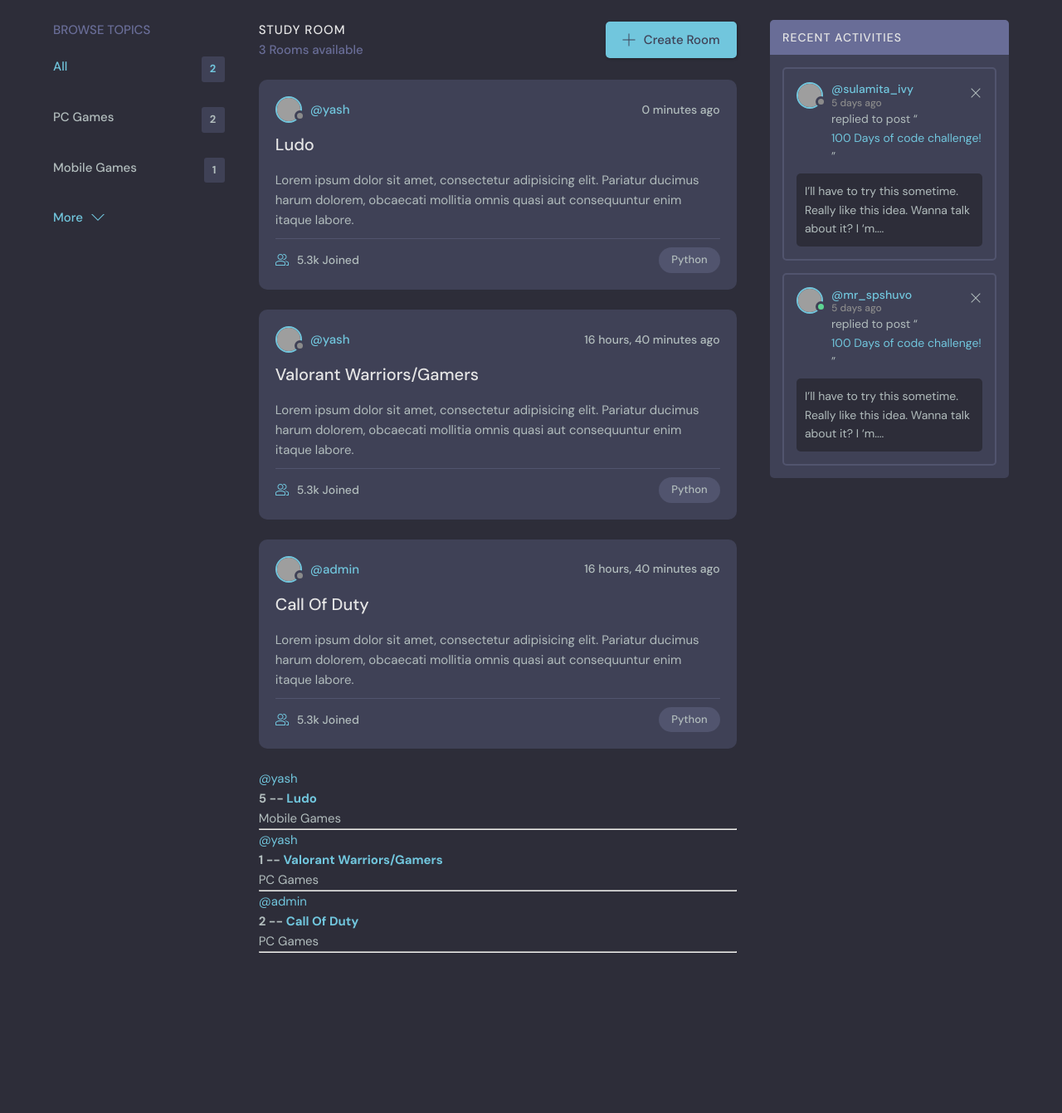
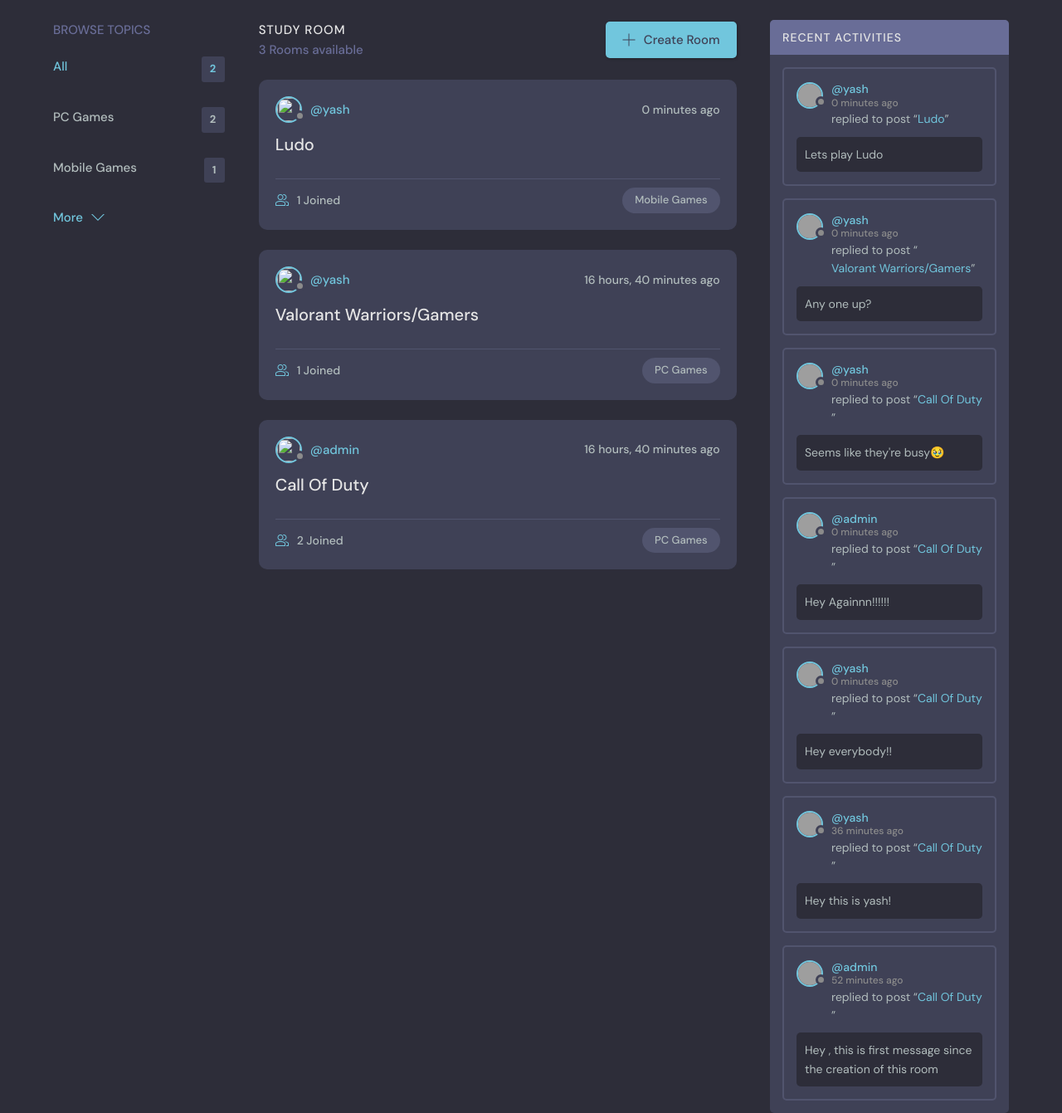
Before and after one commit to yxsh16/NextLink-django, a Django app: page / in a window 1280 px wide. Shown: the part 76-1417 px from the top of the page at 83% size. Before the commit the page ends 1224 px from the top, so only its background shows below. Run offline with Django 4.2, Linux system fonts and the light colour scheme; data comes from the database, SQL or seed files in the repository; both versions use the stored data as it was after the commit; grey boxes are pictures that could not be loaded.

Commit message:
home-theme

```diff
--- a/base/templates/base/activity_component.html
+++ b/base/templates/base/activity_component.html
@@ -1,15 +1,41 @@
-<h3>Recent Activity</h3>
-    <hr>
-    {% for message in room_messages %}
-      <div>
-        <small><a href = "{% url 'user-profile' message.user.id %}">@{{message.user}}</a> {{message.created|timesince}}</small>
-        <small>replied to "{{message.room}}"</small>
-        <p>{{message}}</p>
+<div class="activities">
+  <div class="activities__header">
+    <h2>Recent Activities</h2>
+  </div>
 
-        {% if request.user == message.user %}
-          <a href='{% url 'delete-message' message.id %}'>DELETE</a>
-        {% endif %}
+  {% for message in room_messages %}
+  <div class="activities__box">
+    <div class="activities__boxHeader roomListRoom__header">
+      <a href="{% url 'user-profile' message.user.id %}" class="roomListRoom__author">
+        <div class="avatar avatar--small">
+          <img src="https://randomuser.me/api/portraits/women/11.jpg" />
+        </div>
+        <p>
+          @{{message.user}}
+          <span>{{message.created|timesince}} ago</span>
+        </p>
+      </a>
 
-        <hr>
+      {% if request.user == message.user %}
+      <div class="roomListRoom__actions">
+        <a href="{% url 'delete-message' message.id %}">
+          <svg version="1.1" xmlns="http://www.w3.org/2000/svg" width="32" height="32" viewBox="0 0 32 32">
+            <title>remove</title>
+            <path
+              d="M27.314 6.019l-1.333-1.333-9.98 9.981-9.981-9.981-1.333 1.333 9.981 9.981-9.981 9.98 1.333 1.333 9.981-9.98 9.98 9.98 1.333-1.333-9.98-9.98 9.98-9.981z"
+            ></path>
+          </svg>
+        </a>
       </div>
-    {% endfor %}
+      {% endif %}
+    </div>
+    <div class="activities__boxContent">
+      <p>replied to post “<a href="{% url 'room' message.room.id %}">{{message.room.name}}</a>”</p>
+      <div class="activities__boxRoomContent">
+        {{message.body}}
+      </div>
+    </div>
+  </div>
+  {% endfor %}
+
+</div>
--- a/base/templates/base/feed_component.html
+++ b/base/templates/base/feed_component.html
@@ -1,53 +1,39 @@
 {% for room in rooms %}
 <div class="roomListRoom">
     <div class="roomListRoom__header">
-    <a href="{% url 'user-profile' room.post.id %}" class="roomListRoom__author">
+        <a href="{% url 'user-profile' room.host.id %}" class="roomListRoom__author">
             <div class="avatar avatar--small">
-        <img src="https://randomuser.me/api/portraits/women/11.jpg" />
+                <img src="{{room.host.avatar.url}}" />
             </div>
             <span>@{{room.host.username}}</span>
         </a>
         <div class="roomListRoom__actions">
-      <span>{{room.created|timesince}}  ago</span>
+            <span>{{room.created|timesince}} ago</span>
         </div>
     </div>
     <div class="roomListRoom__content">
-    <a href="room.html">{{room.name}}</a>
-    <p>
-      Lorem ipsum dolor sit amet, consectetur adipisicing elit. Pariatur ducimus harum dolorem, obcaecati
-      mollitia omnis quasi aut consequuntur enim itaque labore.
-    </p>
+        <a href="{% url 'room' room.id %}">{{room.name}}</a>
     </div>
     <div class="roomListRoom__meta">
-    <a href="room.html" class="roomListRoom__joined">
+        <a href="{% url 'room' room.id %}" class="roomListRoom__joined">
             <svg version="1.1" xmlns="http://www.w3.org/2000/svg" width="32" height="32" viewBox="0 0 32 32">
                 <title>user-group</title>
                 <path
-          d="M30.539 20.766c-2.69-1.547-5.75-2.427-8.92-2.662 0.649 0.291 1.303 0.575 1.918 0.928 0.715 0.412 1.288 1.005 1.71 1.694 1.507 0.419 2.956 1.003 4.298 1.774 0.281 0.162 0.456 0.487 0.456 0.85v4.65h-4v2h5c0.553 0 1-0.447 1-1v-5.65c0-1.077-0.56-2.067-1.461-2.584z"
-        ></path>
+                    d="M30.539 20.766c-2.69-1.547-5.75-2.427-8.92-2.662 0.649 0.291 1.303 0.575 1.918 0.928 0.715 0.412 1.288 1.005 1.71 1.694 1.507 0.419 2.956 1.003 4.298 1.774 0.281 0.162 0.456 0.487 0.456 0.85v4.65h-4v2h5c0.553 0 1-0.447 1-1v-5.65c0-1.077-0.56-2.067-1.461-2.584z">
+                </path>
                 <path
-          d="M22.539 20.766c-6.295-3.619-14.783-3.619-21.078 0-0.901 0.519-1.461 1.508-1.461 2.584v5.65c0 0.553 0.447 1 1 1h22c0.553 0 1-0.447 1-1v-5.651c0-1.075-0.56-2.064-1.461-2.583zM22 28h-20v-4.65c0-0.362 0.175-0.688 0.457-0.85 5.691-3.271 13.394-3.271 19.086 0 0.282 0.162 0.457 0.487 0.457 0.849v4.651z"
-        ></path>
+                    d="M22.539 20.766c-6.295-3.619-14.783-3.619-21.078 0-0.901 0.519-1.461 1.508-1.461 2.584v5.65c0 0.553 0.447 1 1 1h22c0.553 0 1-0.447 1-1v-5.651c0-1.075-0.56-2.064-1.461-2.583zM22 28h-20v-4.65c0-0.362 0.175-0.688 0.457-0.85 5.691-3.271 13.394-3.271 19.086 0 0.282 0.162 0.457 0.487 0.457 0.849v4.651z">
+                </path>
                 <path
-          d="M19.502 4.047c0.166-0.017 0.33-0.047 0.498-0.047 2.757 0 5 2.243 5 5s-2.243 5-5 5c-0.168 0-0.332-0.030-0.498-0.047-0.424 0.641-0.944 1.204-1.513 1.716 0.651 0.201 1.323 0.331 2.011 0.331 3.859 0 7-3.141 7-7s-3.141-7-7-7c-0.688 0-1.36 0.131-2.011 0.331 0.57 0.512 1.089 1.075 1.513 1.716z"
-        ></path>
+                    d="M19.502 4.047c0.166-0.017 0.33-0.047 0.498-0.047 2.757 0 5 2.243 5 5s-2.243 5-5 5c-0.168 0-0.332-0.030-0.498-0.047-0.424 0.641-0.944 1.204-1.513 1.716 0.651 0.201 1.323 0.331 2.011 0.331 3.859 0 7-3.141 7-7s-3.141-7-7-7c-0.688 0-1.36 0.131-2.011 0.331 0.57 0.512 1.089 1.075 1.513 1.716z">
+                </path>
                 <path
-          d="M12 16c3.859 0 7-3.141 7-7s-3.141-7-7-7c-3.859 0-7 3.141-7 7s3.141 7 7 7zM12 4c2.757 0 5 2.243 5 5s-2.243 5-5 5-5-2.243-5-5c0-2.757 2.243-5 5-5z"
-        ></path>
+                    d="M12 16c3.859 0 7-3.141 7-7s-3.141-7-7-7c-3.859 0-7 3.141-7 7s3.141 7 7 7zM12 4c2.757 0 5 2.243 5 5s-2.243 5-5 5-5-2.243-5-5c0-2.757 2.243-5 5-5z">
+                </path>
             </svg>
-      5.3k Joined
+            {{room.participants.all.count}} Joined
         </a>
-    <p class="roomListRoom__topic">Python</p>
+        <p class="roomListRoom__topic">{{room.topic.name}}</p>
     </div>
 </div>
 {% endfor %}
-
-{% for room in rooms %}
-<div>
-  <a href = "{% url 'user-profile' room.host.id %}">@{{room.host.username}}</a>
-  <h5>{{room.id}} -- <a href="{% url 'room' room.id %}">{{room.name}}</a></h5>
-
-  <small>{{room.topic.name}}</small>
-  <hr>
-</div>
-{% endfor %}
--- a/base/templates/base/home.html
+++ b/base/templates/base/home.html
@@ -48,70 +48,8 @@
         <!-- Room List End -->
 
         <!-- Activities Start -->
-        <div class="activities">
-          <div class="activities__header">
-            <h2>Recent Activities</h2>
-          </div>
-          <div class="activities__box">
-            <div class="activities__boxHeader roomListRoom__header">
-              <a href="profile.html" class="roomListRoom__author">
-                <div class="avatar avatar--small">
-                  <img src="https://randomuser.me/api/portraits/women/11.jpg" />
-                </div>
-                <p>
-                  @sulamita_ivy
-                  <span>5 days ago</span>
-                </p>
-              </a>
-              <div class="roomListRoom__actions">
-                <a href="#">
-                  <svg version="1.1" xmlns="http://www.w3.org/2000/svg" width="32" height="32" viewBox="0 0 32 32">
-                    <title>remove</title>
-                    <path
-                      d="M27.314 6.019l-1.333-1.333-9.98 9.981-9.981-9.981-1.333 1.333 9.981 9.981-9.981 9.98 1.333 1.333 9.981-9.98 9.98 9.98 1.333-1.333-9.98-9.98 9.98-9.981z"
-                    ></path>
-                  </svg>
-                </a>
-              </div>
-            </div>
-            <div class="activities__boxContent">
-              <p>replied to post “<a href="room.html">100 Days of code challenge!</a>”</p>
-              <div class="activities__boxRoomContent">
-                I’ll have to try this sometime. Really like this idea. Wanna talk about it? I ‘m....
-              </div>
-            </div>
-          </div>
+        {% include 'base/activity_component.html' %}
 
-          <div class="activities__box">
-            <div class="activities__boxHeader roomListRoom__header">
-              <a href="profile.html" class="roomListRoom__author">
-                <div class="avatar avatar--small active">
-                  <img src="https://randomuser.me/api/portraits/men/13.jpg" />
-                </div>
-                <p>
-                  @mr_spshuvo
-                  <span>5 days ago</span>
-                </p>
-              </a>
-              <div class="roomListRoom__actions">
-                <a href="#">
-                  <svg version="1.1" xmlns="http://www.w3.org/2000/svg" width="32" height="32" viewBox="0 0 32 32">
-                    <title>remove</title>
-                    <path
-                      d="M27.314 6.019l-1.333-1.333-9.98 9.981-9.981-9.981-1.333 1.333 9.981 9.981-9.981 9.98 1.333 1.333 9.981-9.98 9.98 9.98 1.333-1.333-9.98-9.98 9.98-9.981z"
-                    ></path>
-                  </svg>
-                </a>
-              </div>
-            </div>
-            <div class="activities__boxContent">
-              <p>replied to post “<a href="room.html">100 Days of code challenge!</a>”</p>
-              <div class="activities__boxRoomContent">
-                I’ll have to try this sometime. Really like this idea. Wanna talk about it? I ‘m....
-              </div>
-            </div>
-          </div>
-        </div>
         <!-- Activities End -->
       </div>
   </main>
```
Also changed, not shown: db.sqlite3. Lines whose indentation alone changed are shown as unchanged.
